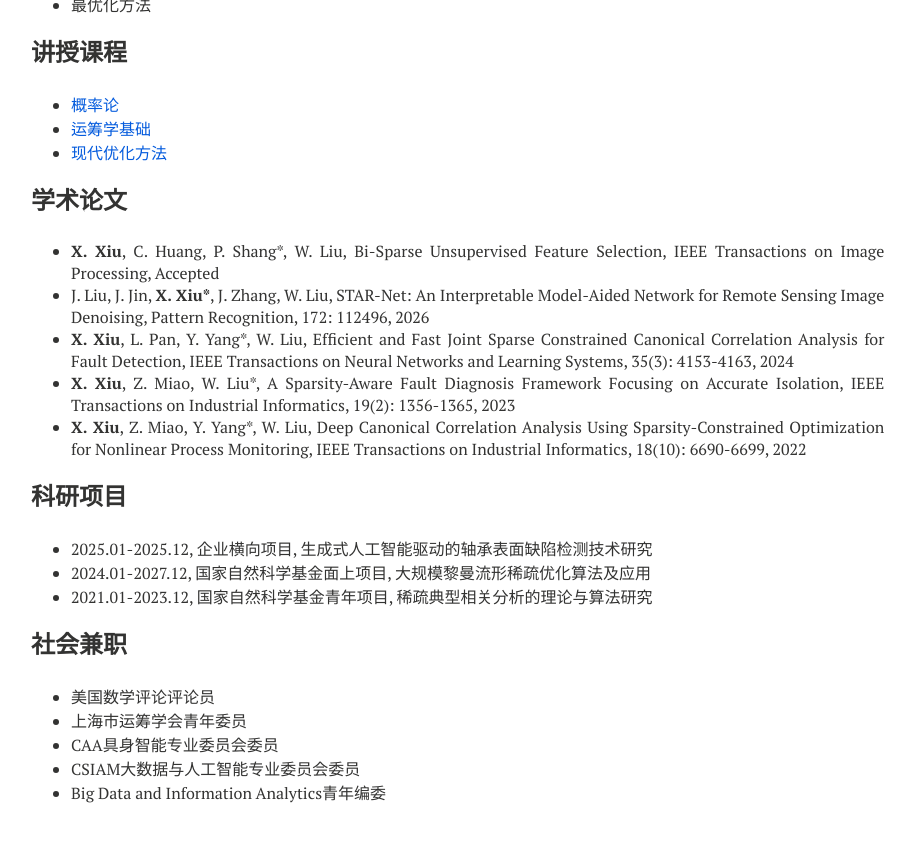
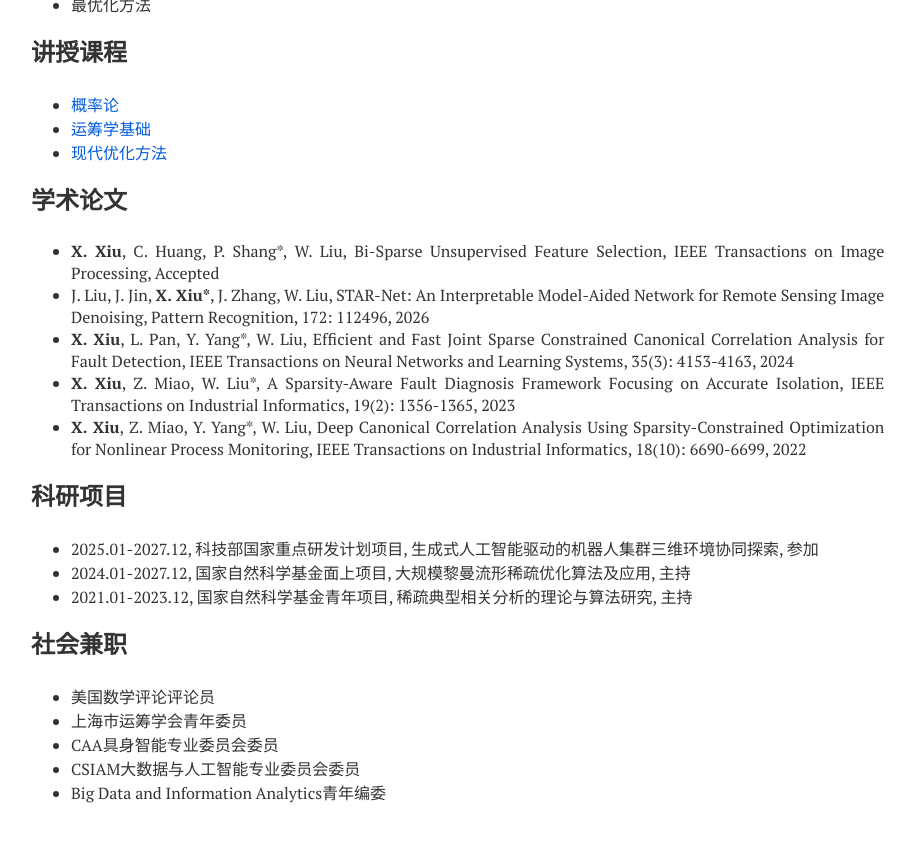
Before and after one commit to xianchaoxiu/xianchaoxiu.github.io, a Jekyll site: the page built from chinese/index.md, in a window 1280 px wide and 900 px high, scrolled down 578 px. Shown: the top 842 px of the window, without its empty margins (289-1204 px from the left). Built offline with Jekyll 4.4.1, drawn with Linux system fonts in a browser that asks for light colours; nearby versions of some CDN libraries.

Commit message:
Update index.md

```diff
--- a/chinese/index.md
+++ b/chinese/index.md
@@ -35,16 +35,16 @@ share: false
 
 
 ### 学术论文
-* <b>X. Xiu</b>, C. Huang, P. Shang*, W. Liu, Bi-Sparse Unsupervised Feature Selection, IEEE Transactions on Image Processing, Accepted
-* J. Liu, J. Jin, <b>X. Xiu*</b>, J. Zhang, W. Liu, STAR-Net: An Interpretable Model-Aided Network for Remote Sensing Image Denoising, Pattern Recognition, 172: 112496, 2026
-* <b>X. Xiu</b>, L. Pan, Y. Yang*, W. Liu, Efficient and Fast Joint Sparse Constrained Canonical Correlation Analysis for Fault Detection, IEEE Transactions on Neural Networks and Learning Systems, 35(3): 4153-4163, 2024
-* <b>X. Xiu</b>, Z. Miao, W. Liu*, A Sparsity-Aware Fault Diagnosis Framework Focusing on Accurate Isolation, IEEE Transactions on Industrial Informatics, 19(2): 1356-1365, 2023
-* <b>X. Xiu</b>, Z. Miao, Y. Yang*, W. Liu, Deep Canonical Correlation Analysis Using Sparsity-Constrained Optimization for Nonlinear Process Monitoring, IEEE Transactions on Industrial Informatics, 18(10): 6690-6699, 2022
+* <b>X. Xiu</b>, C. Huang, P. Shang*, W. Liu, Bi-Sparse Unsupervised Feature Selection, IEEE Transactions on Image Processing, Accepted<br>
+* J. Liu, J. Jin, <b>X. Xiu*</b>, J. Zhang, W. Liu, STAR-Net: An Interpretable Model-Aided Network for Remote Sensing Image Denoising, Pattern Recognition, 172: 112496, 2026<br>
+* <b>X. Xiu</b>, L. Pan, Y. Yang*, W. Liu, Efficient and Fast Joint Sparse Constrained Canonical Correlation Analysis for Fault Detection, IEEE Transactions on Neural Networks and Learning Systems, 35(3): 4153-4163, 2024<br>
+* <b>X. Xiu</b>, Z. Miao, W. Liu*, A Sparsity-Aware Fault Diagnosis Framework Focusing on Accurate Isolation, IEEE Transactions on Industrial Informatics, 19(2): 1356-1365, 2023<br>
+* <b>X. Xiu</b>, Z. Miao, Y. Yang*, W. Liu, Deep Canonical Correlation Analysis Using Sparsity-Constrained Optimization for Nonlinear Process Monitoring, IEEE Transactions on Industrial Informatics, 18(10): 6690-6699, 2022<br>
 
 ### 科研项目
-* 2025.01-2025.12, 企业横向项目, 生成式人工智能驱动的轴承表面缺陷检测技术研究
-* 2024.01-2027.12, 国家自然科学基金面上项目, 大规模黎曼流形稀疏优化算法及应用
-* 2021.01-2023.12, 国家自然科学基金青年项目, 稀疏典型相关分析的理论与算法研究
+* 2025.01-2027.12, 科技部国家重点研发计划项目, 生成式人工智能驱动的机器人集群三维环境协同探索, 参加<br>
+* 2024.01-2027.12, 国家自然科学基金面上项目, 大规模黎曼流形稀疏优化算法及应用, 主持<br>
+* 2021.01-2023.12, 国家自然科学基金青年项目, 稀疏典型相关分析的理论与算法研究, 主持<br>
 
 
 ### 社会兼职
```
